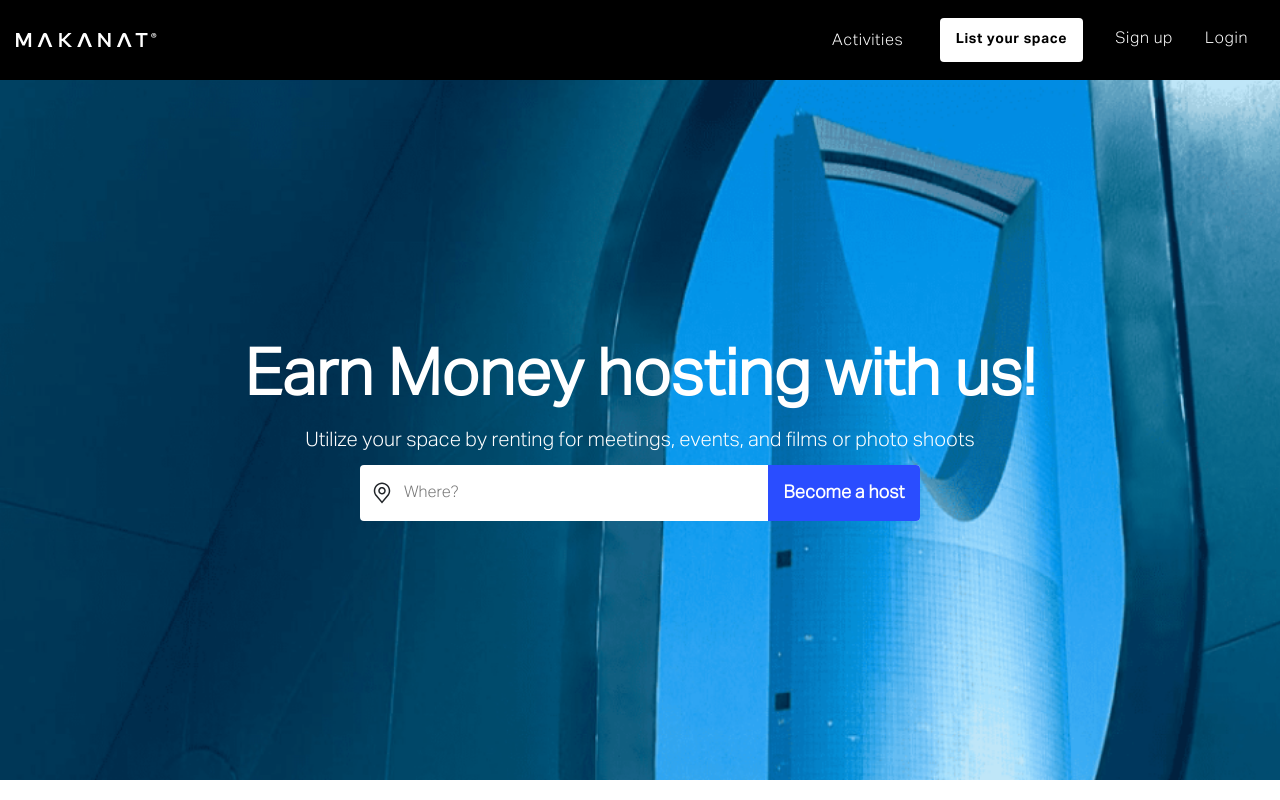
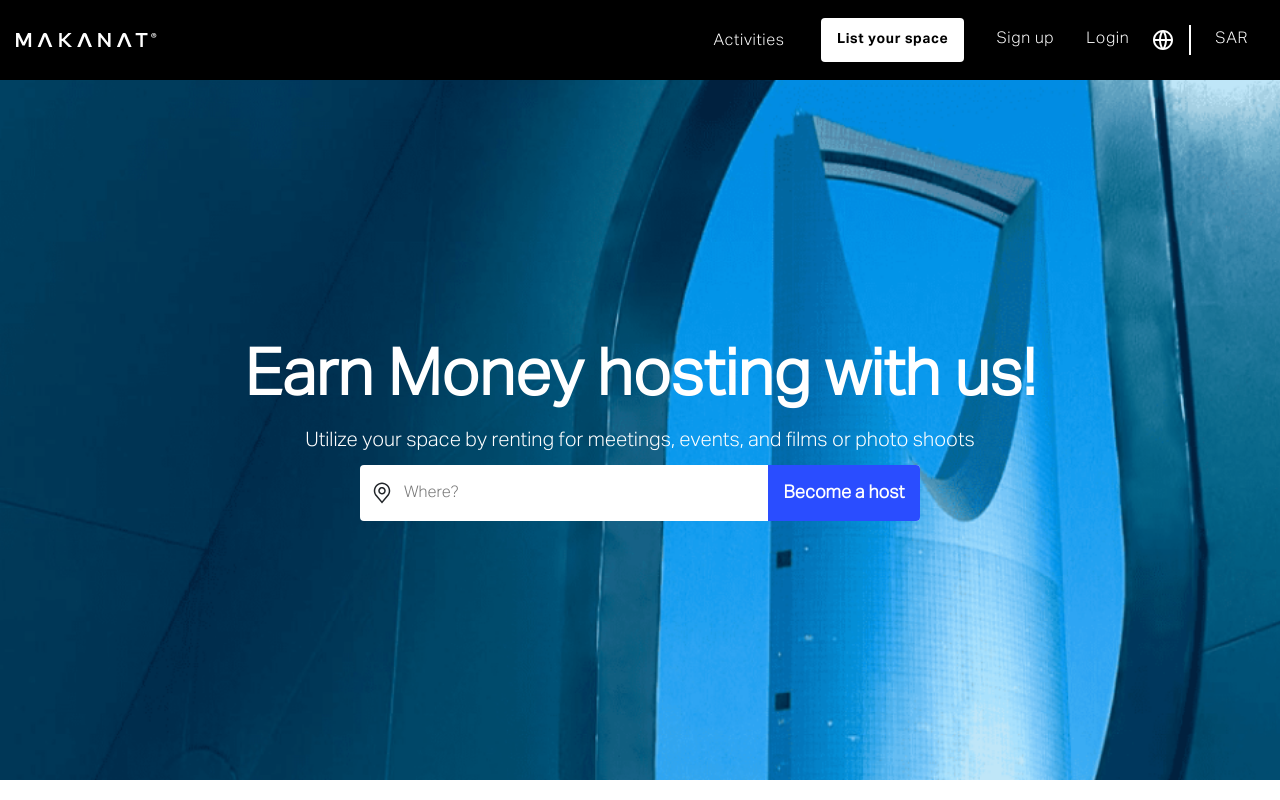
Before and after one commit to hanjarraes/Makanat-natuno, a React (Create React App) app: page / in a window 1280 px wide. Shown: the top 800 px of the page. Built offline with nearby package versions, Linux system fonts and the light colour scheme; some icons are missing.

Commit message:
update headder

```diff
--- a/src/Component/Header/index.jsx
+++ b/src/Component/Header/index.jsx
@@ -3,6 +3,7 @@ import React, { useState } from 'react'
 import { Whatsapp, HambergerMenu, ArrowDown2 } from 'iconsax-react'
 import Modal from 'react-modal'
 import LogoMakanat from '../../assets/img/Icon/makanat_logo.svg'
+import World from "../../assets/img/Icon/world.svg"
 
 const customStyles = {
   overlay: {
@@ -59,6 +60,17 @@ const Header = () => {
                     Login
                   </a>
                 </li>
+                <li className='nav-item active mx-2'>
+                  <img src={World} alt="LogoMakanat" className="img-header" />
+                </li>
+                <li className='nav-item active mx-2'>
+                  <div className='vertical-line'/>
+                </li>
+                <li className='nav-item active mx-2'>
+                  <a className='nav-link' href='/'>
+                    SAR
+                  </a>
+                </li>
               </ul>
             </div>
           </div>
--- a/src/assets/scss/_custom.scss
+++ b/src/assets/scss/_custom.scss
@@ -135,6 +135,15 @@ body {
       &:hover {
         color: #ffffff;
         background: #2a4dff;
+      }
+    }
+    .nav-item {
+      .vertical-line {
+        border-left: 2px solid #ffffff;
+        height: 30px;
+      }
+      img {
+        width: 20px;
       }
     }
   }
```
Also changed, not shown: src/assets/img/Icon/world.svg (added).
